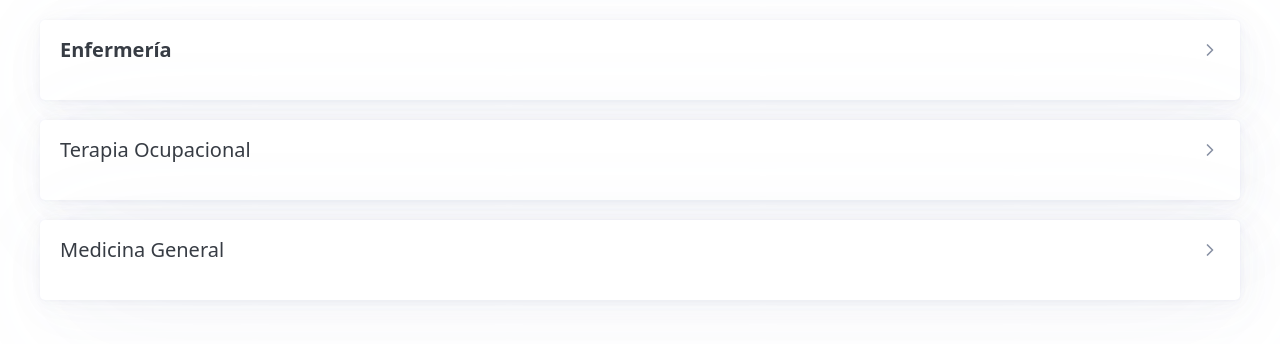
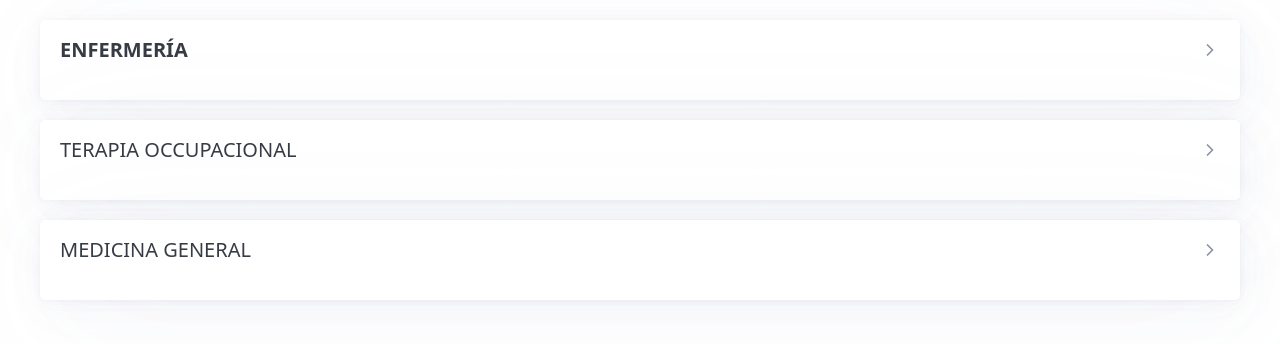
Before and after one commit to JuanPuyo1/EMR_RVDjango, a Django app: page / in a window 1280 px wide. Shown: the top 344 px of the page. Run offline with Django 5.2, Linux system fonts and the light colour scheme; some libraries are stand-ins or nearby versions.

Commit message:
adding style to the index page, also adding some aditional options, without the href

```diff
--- a/emr/templates/emr/index.html
+++ b/emr/templates/emr/index.html
@@ -16,19 +16,24 @@
 {% endblock custom_css %}
 
 {% block content %}
+
+
 <article>
 <details>
-    <summary id="enfermeria">Enfermería</summary>
+    <summary id="enfermeria">ENFERMERÍA</summary>
     <ul>
         <li><a href="{% url 'emr:medication_control_list' %}">Control de Medicamentos</a></li>
         <li><a href="{% url 'emr:medication_list' %}">Inventario de Medicamentos</a></li>
+        <li><a href="">Registro de Presion Arterial</a></li>
+        <li><a href="">Registro de Comidas</a></li>
+        <li><a href="">Comidas</a></li>
     </ul>
 </details>
 </article>
 
 <article>
 <details>
-    <summary>Terapia Ocupacional</summary>
+    <summary>TERAPIA OCCUPACIONAL</summary>
     <ul>
         <li><a href="">Registrar Valoración</a></li>
         <li><a href="">Registrar Terapia</a></li>
@@ -38,7 +43,7 @@
 
 <article>
 <details>
-    <summary>Medicina General</summary>
+    <summary>MEDICINA GENERAL</summary>
     <ul>
         <li><a href="">Registro de Historia Clínica</a></li>
         <li><a href="">Registro de Exámenes</a></li>
```
